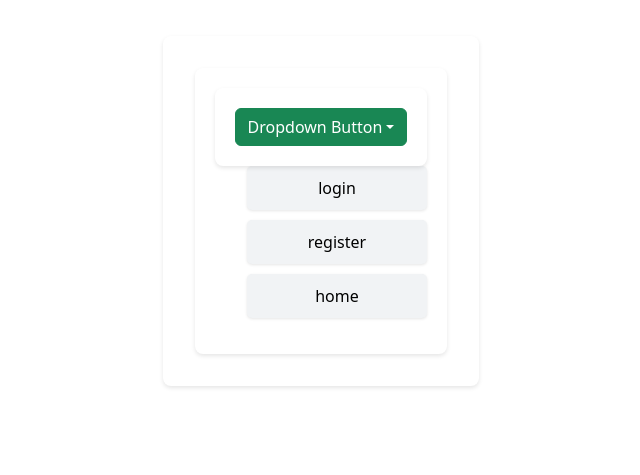
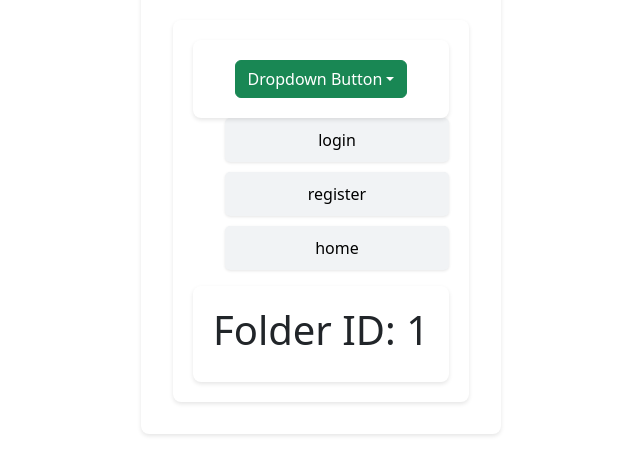
Before and after one commit to topshager/dropnox-django, a React (Vite) app in the folder frontend/: page /folder/1 in a window 1280 px wide. Shown: the part 189-664 px from the top of the page, without its empty margins (319-959 px from the left). Built offline with nearby package versions, Linux system fonts and the light colour scheme.

Commit message:
getting folder id

```diff
--- a/frontend/src/pages/folder/folder.jsx
+++ b/frontend/src/pages/folder/folder.jsx
@@ -1,8 +1,14 @@
 import React, { useState } from 'react';
+import { useParams } from "react-router-dom";
 import './folder';
 
 function  Folder(){
-
+  const {id} = useParams();
+  return (
+    <div>
+      <h1>Folder ID: {id}</h1>
+    </div>
+  );
 };
 
 export default  Folder;
```
